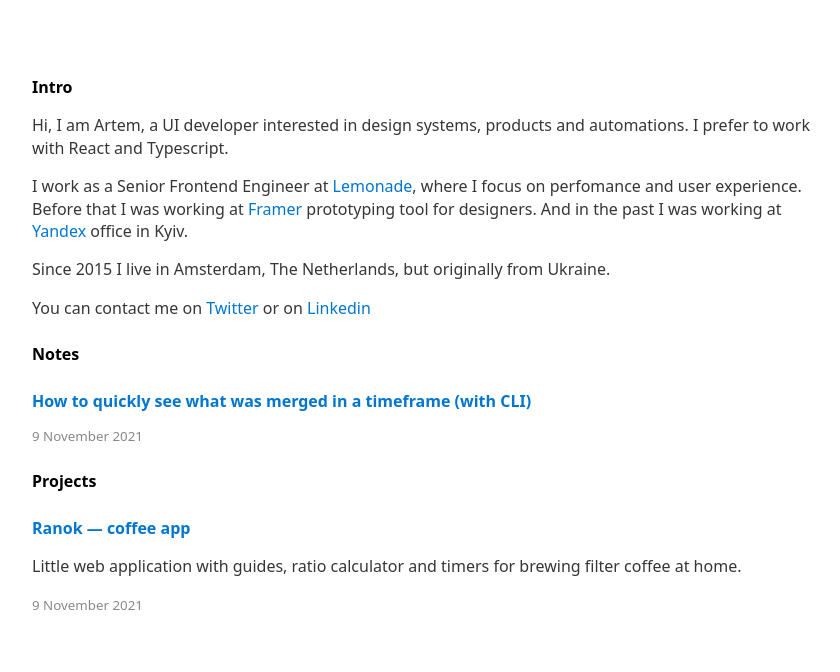
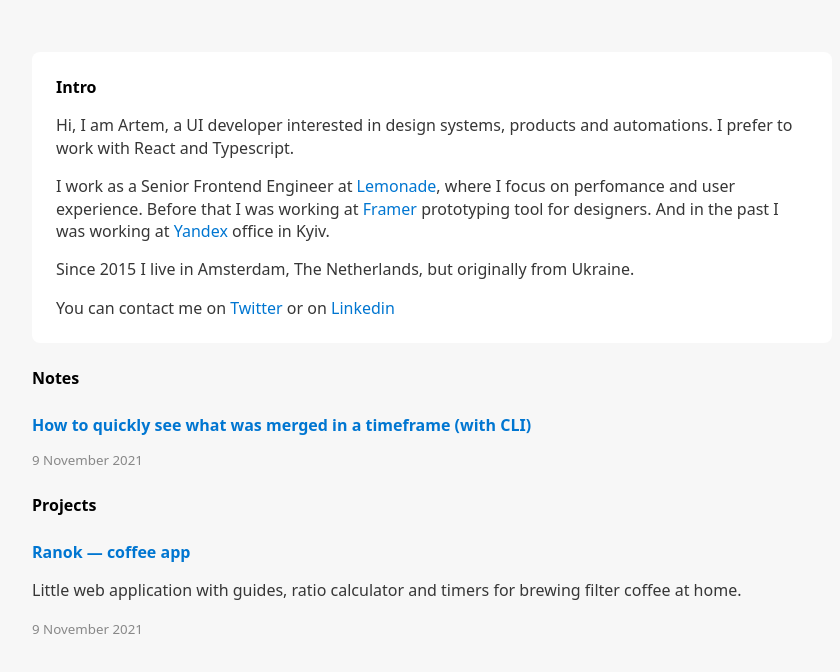
Before and after one commit to asci/blog, an Eleventy site: page src/index.md in a window 1280 px wide. Shown: the whole page, without its empty margins (208-1048 px from the left). Built offline with nearby package versions, Linux system fonts and the light colour scheme; Eleventy itself is replaced by a stand-in of ours; files that its build step writes are made by us from their sources; a script that the page names is missing.

Commit message:
add pane for intro block

```diff
--- a/src/assets/nav.css
+++ b/src/assets/nav.css
@@ -14,6 +14,13 @@ small {
 
 body {
   padding: 32px;
+  background-color: var(--background-alt);
+}
+
+@media (prefers-color-scheme: dark) {
+  body {
+    background-color: var(--background-body);
+  }
 }
 
 body h1 {
@@ -43,6 +50,23 @@ section:nth-of-type(3) {
   --num: 3;
 }
 
+section.pane {
+  background-color: var(--background-body);
+  padding: 24px;
+  border-radius: 8px;
+}
+
+@media (prefers-color-scheme: dark) {
+  section.pane {
+    background-color: var(--background-alt);
+  }
+}
+section.pane *:first-child {
+  margin-top: 0;
+}
+section.pane *:last-child {
+  margin-bottom: 0;
+}
 @keyframes fadein {
   0% {
     opacity: 0;
--- a/src/index.md
+++ b/src/index.md
@@ -3,7 +3,7 @@ layout: main.njk
 title: Artem R.
 ---
 
-<section>
+<section class="pane">
   <h1>Intro</h1>
   <p>
     Hi, I am Artem, a UI developer interested in design systems, products and automations. I prefer to work with React and Typescript.
```
